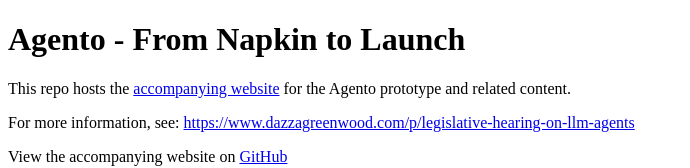
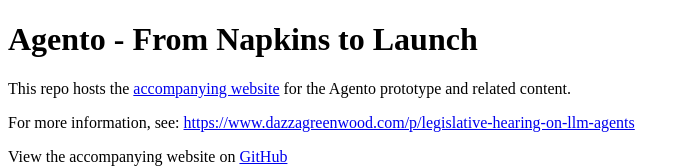
Before and after one commit to dazzaji/03_agento, a plain HTML site: page index.html in a window 1280 px wide. Shown: the top 168 px of the page, without its empty margins (0-690 px from the left). Drawn offline with Linux system fonts and the light colour scheme.

Commit message:
Update index.html

```diff
--- a/index.html
+++ b/index.html
@@ -7,7 +7,7 @@
 </head>
 <body>
 
-    <h1>Agento - From Napkin to Launch</h1>
+    <h1>Agento - From Napkins to Launch</h1>
     <p>This repo hosts the <a href="https://dazzaji.github.io/03_agento/">accompanying website</a> for the Agento prototype and related content.</p>
 
     <p>For more information, see:
@@ -23,9 +23,10 @@
 
     <!-- Podcast audio player embedded here -->
     <audio controls>
-        <source src="https://dazzaji.github.io/03_agento/podcasts/NL_Podcast_Sept16_WyomingHearing.wav" type="audio/wav">
-        Your browser does not support the audio element.
+    <source src="https://dazzaji.github.io/03_agento/podcasts/NL_Podcast_Sept16_WyomingHearing.wav" type="audio/wav">
+    Your browser does not support the audio element.
     </audio>
+
 
 </body>
 </html>
```
